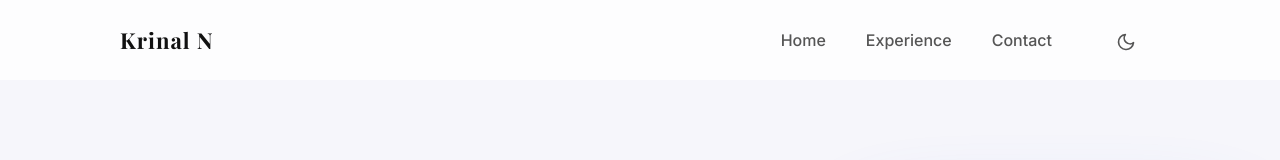
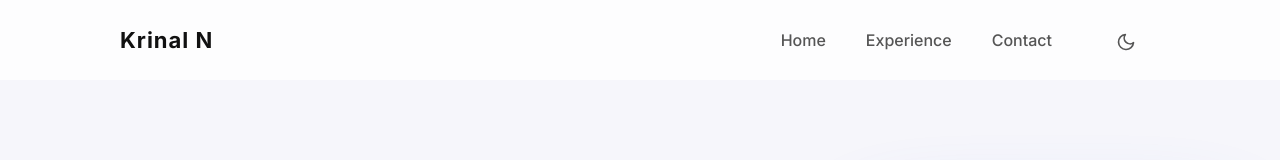
Before and after one commit to Krinal24/portfolio, a React (Vite) app: page / in a window 1280 px wide. Shown: the top 160 px of the page. Built offline with nearby package versions, Linux system fonts and the light colour scheme.

Commit message:
Fix logo font

```diff
--- a/src/App.css
+++ b/src/App.css
@@ -38,7 +38,6 @@ body {
 }
 
 .nav-logo {
-  font-family: 'Playfair Display', serif;
   font-size: 22px;
   font-weight: 700;
   letter-spacing: 1px;
```
